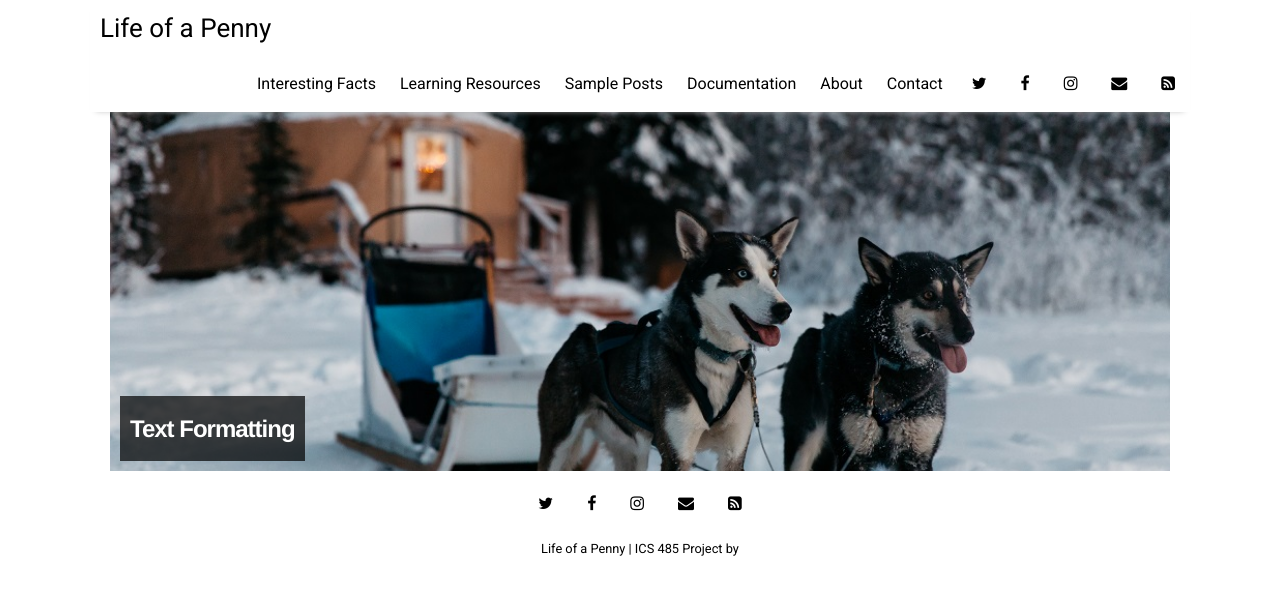
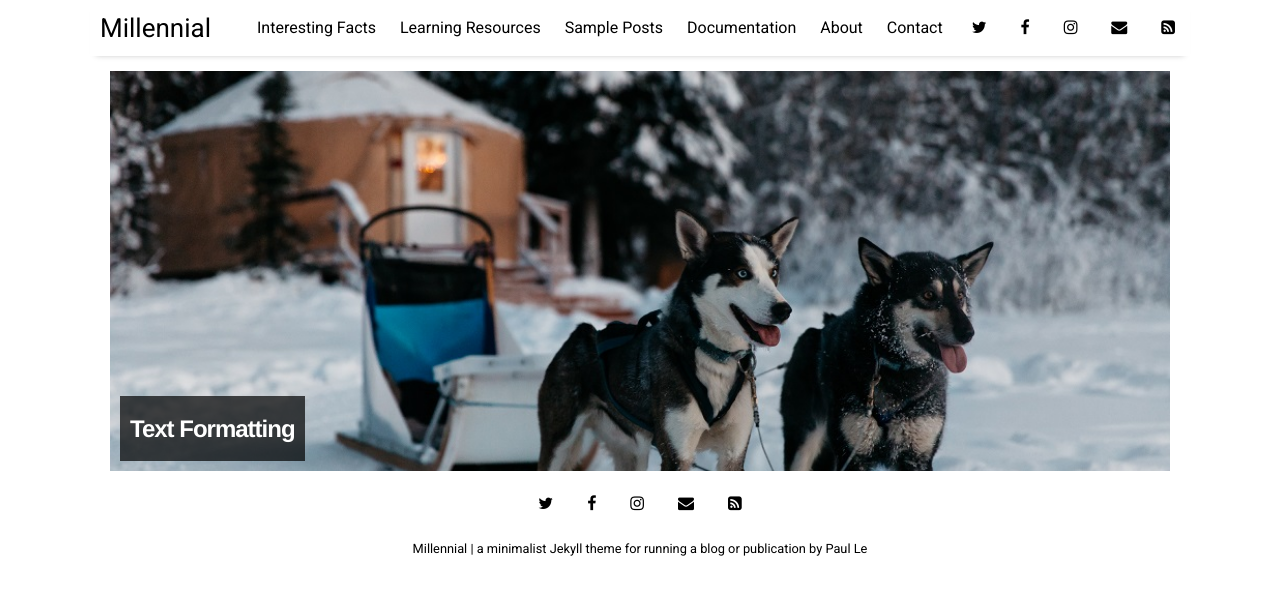
Before and after one commit to milada-game-production/life-of-a-penny.github.io, a Jekyll site: the page built from pages/sample-posts.md, in a window 1280 px wide. Shown: the top 595 px of the page. Built offline with Jekyll 4.4.1, drawn with Linux system fonts in a browser that asks for light colours; nearby versions of some CDN libraries.

Commit message:
template

```diff
--- a/_config.yml
+++ b/_config.yml
@@ -1,12 +1,19 @@
-title: Life of a Penny
-description: ICS 485 Project
-google_analytics:
-show_downloads: false
-theme: jekyll-theme-cayman
-github:
-  is_project_page: true
-  repository_url: https://github.com/milada-game-production
+# Site Build Settings
 
-# YOU NORMALLY NEVER CHANGE THE FOLLOWING
-markdown: kramdown
-include: [_data]
+# jekyll-paginate configuration
+paginate:            5
+
+# Build settings
+markdown:            kramdown
+highlighter:         rouge
+permalink:           /:title
+plugins:             [jekyll-paginate, jekyll-sitemap, jekyll-feed, jekyll-seo-tag]
+
+# Customise atom feed settings (this is where Jekyll-Feed gets configuration information)
+title:		           "Millennial"
+description:	       "a minimalist Jekyll theme for running a blog or publication"
+author:              "Paul Le"
+
+# RSS 2.0 can be used instead of Atom by uncommenting following two lines
+#feed:
+#  path: rss-feed.xml
--- a/index.html
+++ b/index.html
@@ -1,5 +1,4 @@
 ---
-layout: default
+layout: home
+title: Home
 ---
-
-{% include {{ site.theme-home }} %}
```
Also changed, not shown: index.md (deleted, +0 -71 lines).
